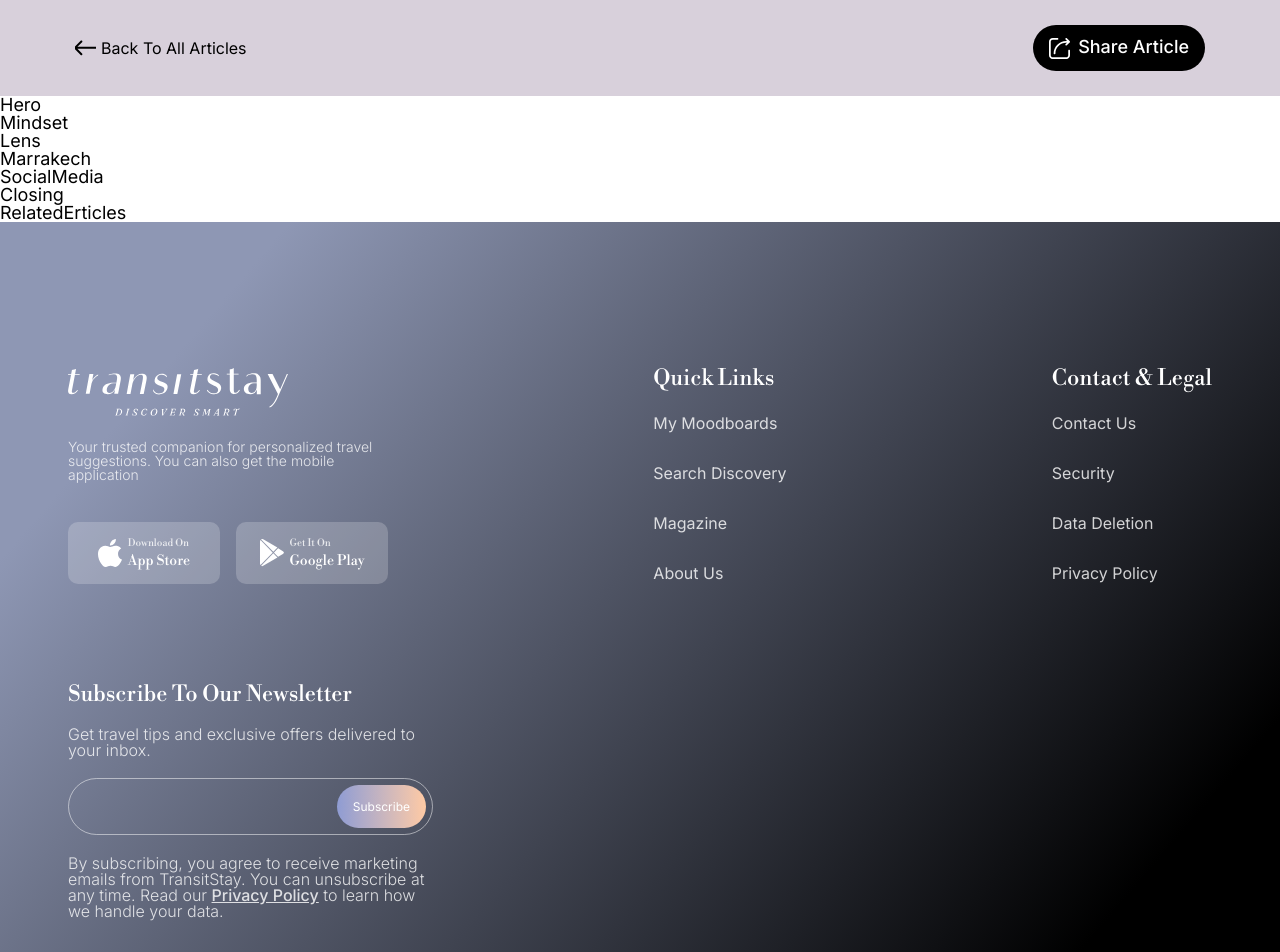
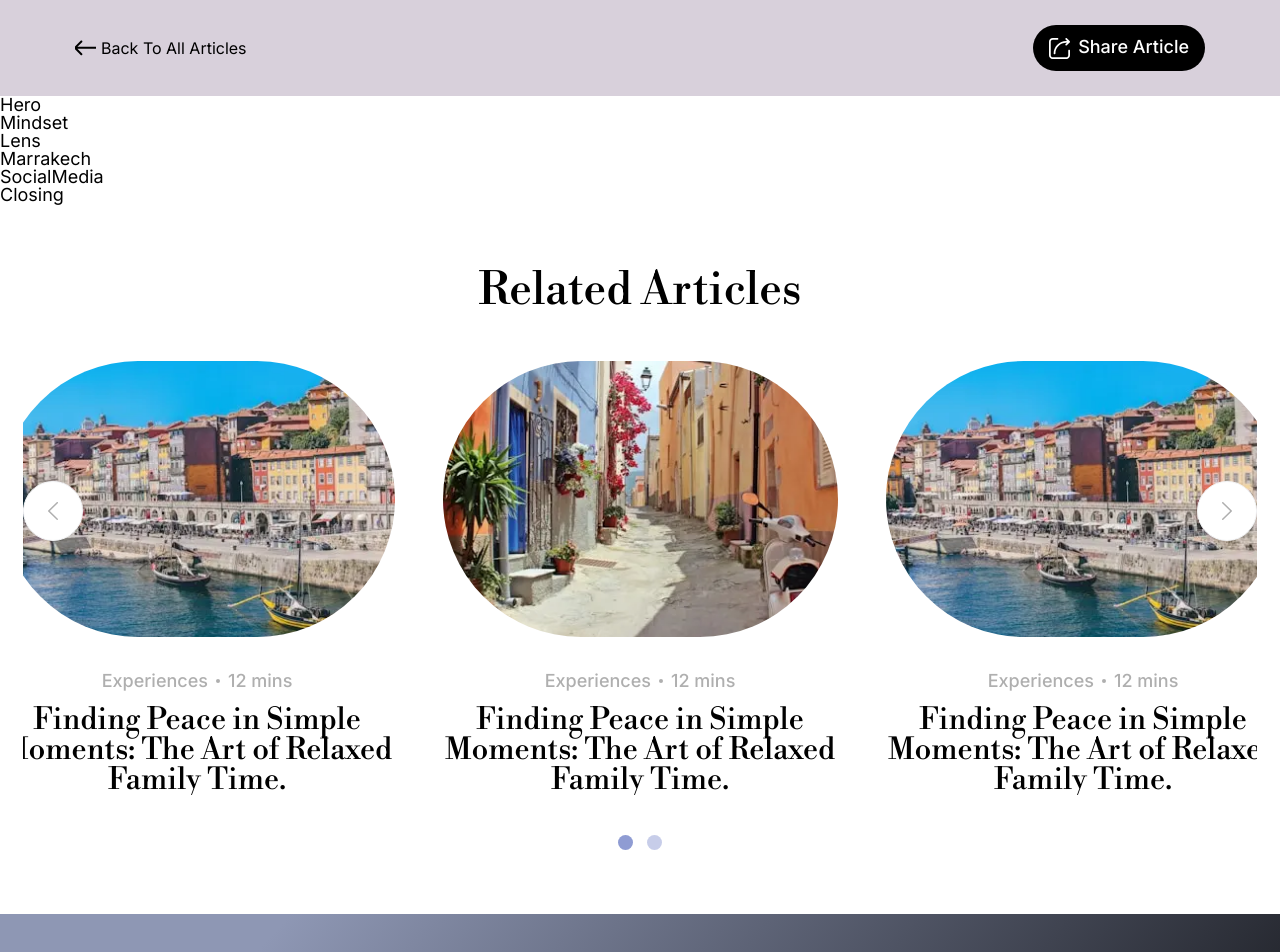
Before and after one commit to EssiJunior/photo-journey-landing, a Next.js app: page / in a window 1280 px wide. Shown: the top 952 px of the page. Built offline with nearby package versions, Linux system fonts and the light colour scheme.

Commit message:
Done Related Cards section

```diff
--- a/containers/Hero.tsx
+++ b/containers/Hero.tsx
@@ -2,7 +2,9 @@ import React from 'react'
 
 const Hero = () => {
     return (
-        <div>Hero</div>
+        <section className="container">
+            <div>Hero</div>
+        </section>
     )
 }
 
--- a/containers/RelatedErticles.tsx
+++ b/containers/RelatedErticles.tsx
@@ -1,9 +1,96 @@
-import React from 'react'
+"use client";
 
-const RelatedErticles = () => {
+import React, { useState, useRef } from "react";
+import Link from "next/link";
+import Image from "next/image";
+import SectionHeading from "@/components/atoms/headings/SectionHeading";
+import { Article } from "@/props/components";
+import ArticleCard from "@/components/molecules/cards/ArticleCard";
+import { chevronLeft, chevronRight, thumb2, thumb8 } from "@/public/assets";
+
+const articles: Article[] = [
+    {
+        id: 1,
+        category: "Experiences",
+        readTime: "12 mins",
+        title: "Finding Peace in Simple Moments: The Art of Relaxed Family Time.",
+        image: thumb2,
+    },
+    {
+        id: 2,
+        category: "Experiences",
+        readTime: "12 mins",
+        title: "Finding Peace in Simple Moments: The Art of Relaxed Family Time.",
+        image: thumb8,
+    },
+    {
+        id: 3,
+        category: "Experiences",
+        readTime: "12 mins",
+        title: "Finding Peace in Simple Moments: The Art of Relaxed Family Time.",
+        image: thumb2,
+    }
+];
+
+const ChevronLeft = () => (
+    <svg viewBox="0 0 24 24" fill="none" stroke="currentColor" strokeWidth={2} strokeLinecap="round" strokeLinejoin="round" className="w-4 h-4">
+        <polyline points="15 18 9 12 15 6" />
+    </svg>
+);
+
+const ChevronRight = () => (
+    <svg viewBox="0 0 24 24" fill="none" stroke="currentColor" strokeWidth={2} strokeLinecap="round" strokeLinejoin="round" className="w-4 h-4">
+        <polyline points="9 18 15 12 9 6" />
+    </svg>
+);
+
+const RelatedArticles = () => {
+
     return (
-        <div>RelatedErticles</div>
-    )
+        <section className="w-full py-16 px-1 sm:px-5.75 bg-white">
+            <SectionHeading title="Related Articles" className="mb-12" />
+
+            <div className="overflow-hidden relative flex-center">
+                <div
+                    className="absolute left-0 top-[120px] z-10 flex-center w-15 h-15 rounded-full bg-white border border-gray-100 transition-all duration-150 hover:shadow-lg"
+                    aria-label="Previous"
+                >
+                    <Image src={chevronLeft} width={24} height={24} alt="Chevron Left" />
+                </div>
+
+                <div className="flex gap-12 px-10">
+                    {articles.map((article, i) => (
+                        <ArticleCard
+                            key={`${i}`}
+                            article={article}
+                        />
+                    ))}
+                </div>
+
+                {/* Right Arrow */}
+                <div
+                    className="absolute right-0 top-[120px] z-10 flex items-center justify-center w-15 h-15 rounded-full bg-white shadow-md border border-gray-100 transition-all duration-150 hover:shadow-lg disabled:opacity-30 disabled:cursor-not-allowed"
+                    aria-label="Next"
+                >
+                    <Image src={chevronRight} width={24} height={24} alt="Chevron Left" />
+                </div>
+            </div>
+
+            {/* Dots */}
+            <div className="flex-center gap-3.5 mt-10">
+                {Array.from({ length: 2 }).map((_, i) => (
+                    <button
+                        key={i}
+                        aria-label={`Page ${i + 1}`}
+                        className="transition-all duration-200 w-3.75 h-3.75 rounded-full"
+                        style={{
+                            background: i === 0 ? "#8F9CD3" : "#8F9CD380",
+                        }}
+                    />
+                ))}
+            </div>
+        </section>
+    );
 }
 
-export default RelatedErticles
+export default RelatedArticles;
```
